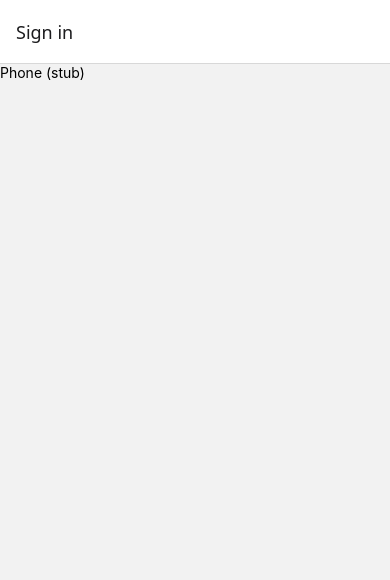
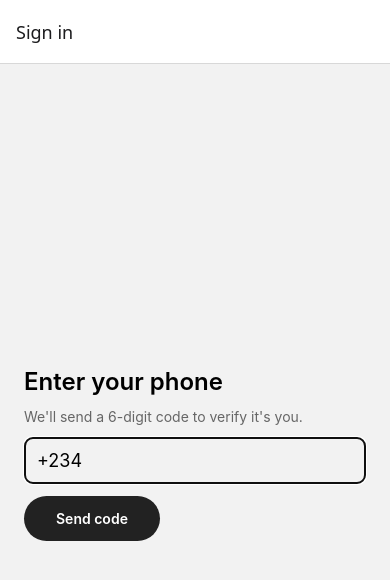
Before and after one commit to Alexander77063/amana, a React Native app in the folder apps/principal/: screen /Phone in a window 390 px wide. Shown: the top 580 px of the page. Built offline with nearby package versions, Linux system fonts and the light colour scheme; no server answers.

Commit message:
feat(principal): PhoneScreen — phone entry → request OTP → navigate Verify

```diff
--- a/apps/principal/src/screens/PhoneScreen.tsx
+++ b/apps/principal/src/screens/PhoneScreen.tsx
@@ -1,9 +1,104 @@
-import { Text, View } from 'react-native';
+import { zodResolver } from '@hookform/resolvers/zod';
+import type { NativeStackScreenProps } from '@react-navigation/native-stack';
+import { Controller, useForm } from 'react-hook-form';
+import {
+  KeyboardAvoidingView,
+  Platform,
+  Pressable,
+  StyleSheet,
+  Text,
+  TextInput,
+  View,
+} from 'react-native';
+import { z } from 'zod';
+import type { AuthStackParamList } from '../nav/AuthStack';
+import { useAuthStore } from '../state/auth.store';
 
-export function PhoneScreen(): JSX.Element {
+type Props = NativeStackScreenProps<AuthStackParamList, 'Phone'>;
+
+const schema = z.object({
+  phone: z.string().regex(/^\+\d{8,15}$/, 'Use international format (+234…)'),
+});
+type FormValues = z.infer<typeof schema>;
+
+export function PhoneScreen({ navigation }: Props): JSX.Element {
+  const requestOtp = useAuthStore((s) => s.requestOtp);
+  const busy = useAuthStore((s) => s.busy);
+  const errorCode = useAuthStore((s) => s.errorCode);
+
+  const { control, handleSubmit, formState } = useForm<FormValues>({
+    resolver: zodResolver(schema),
+    defaultValues: { phone: '+234' },
+  });
+
+  const onSubmit = handleSubmit(async (values) => {
+    try {
+      await requestOtp(values.phone);
+      navigation.navigate('Verify');
+    } catch {
+      // errorCode is already set on the store; UI re-renders.
+    }
+  });
+
   return (
-    <View>
-      <Text>Phone (stub)</Text>
-    </View>
+    <KeyboardAvoidingView
+      behavior={Platform.OS === 'ios' ? 'padding' : undefined}
+      style={styles.container}
+    >
+      <Text style={styles.title}>Enter your phone</Text>
+      <Text style={styles.muted}>We&apos;ll send a 6-digit code to verify it&apos;s you.</Text>
+
+      <Controller
+        control={control}
+        name="phone"
+        render={({ field, fieldState }) => (
+          <View>
+            <TextInput
+              autoFocus
+              keyboardType="phone-pad"
+              style={styles.input}
+              value={field.value}
+              onChangeText={field.onChange}
+              onBlur={field.onBlur}
+              placeholder="+2348012345678"
+            />
+            {fieldState.error && <Text style={styles.err}>{fieldState.error.message}</Text>}
+          </View>
+        )}
+      />
+
+      {errorCode && <Text style={styles.err}>Server: {errorCode}</Text>}
+
+      <Pressable
+        accessibilityRole="button"
+        disabled={busy || formState.isSubmitting}
+        onPress={onSubmit}
+        style={({ pressed }) => [
+          styles.button,
+          pressed && styles.pressed,
+          (busy || formState.isSubmitting) && styles.disabled,
+        ]}
+      >
+        <Text style={styles.buttonText}>{busy ? 'Sending…' : 'Send code'}</Text>
+      </Pressable>
+    </KeyboardAvoidingView>
   );
 }
+
+const styles = StyleSheet.create({
+  container: { flex: 1, padding: 24, gap: 12, justifyContent: 'center' },
+  title: { fontSize: 24, fontWeight: '600' },
+  muted: { color: '#666' },
+  input: { borderWidth: 1, borderColor: '#ccc', borderRadius: 8, padding: 12, fontSize: 18 },
+  err: { color: '#b00020', marginTop: 4 },
+  button: {
+    backgroundColor: '#222',
+    paddingHorizontal: 32,
+    paddingVertical: 14,
+    borderRadius: 999,
+    alignSelf: 'flex-start',
+  },
+  pressed: { opacity: 0.7 },
+  disabled: { opacity: 0.4 },
+  buttonText: { color: 'white', fontWeight: '600' },
+});
```
